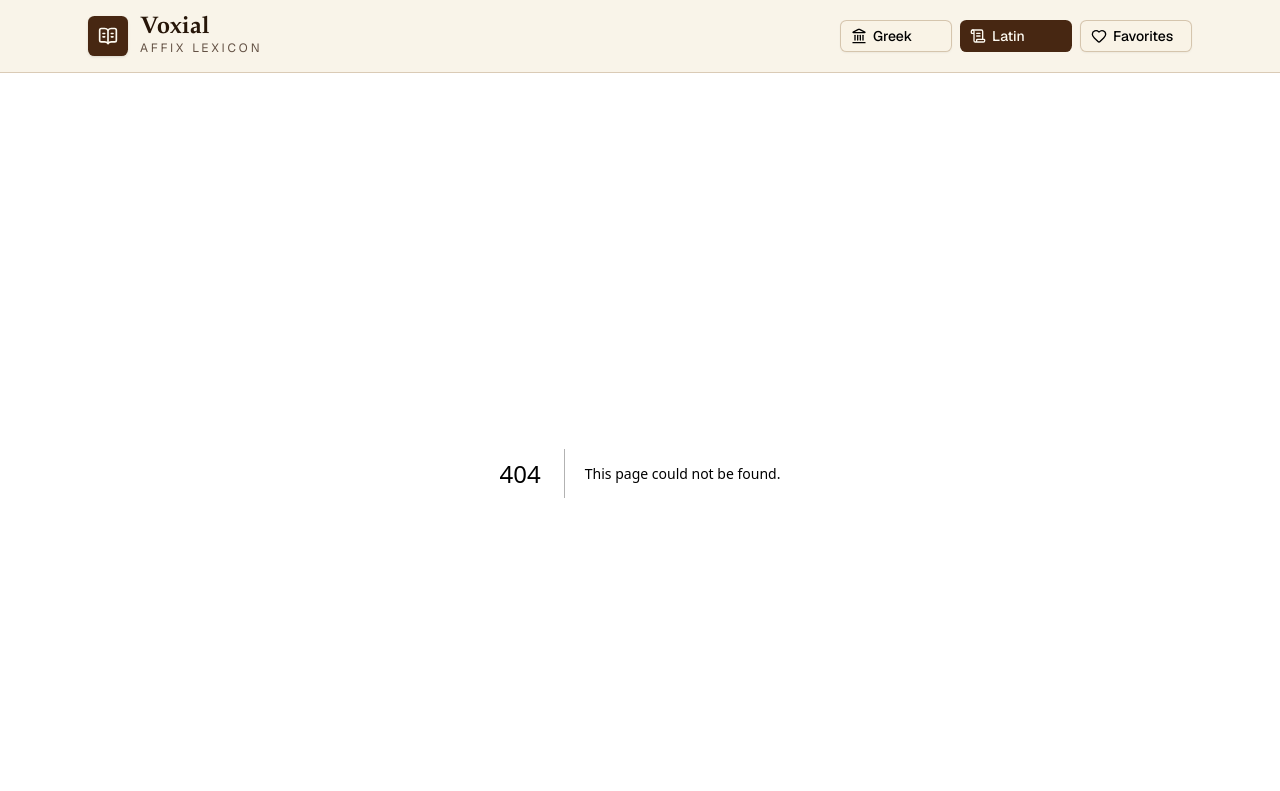
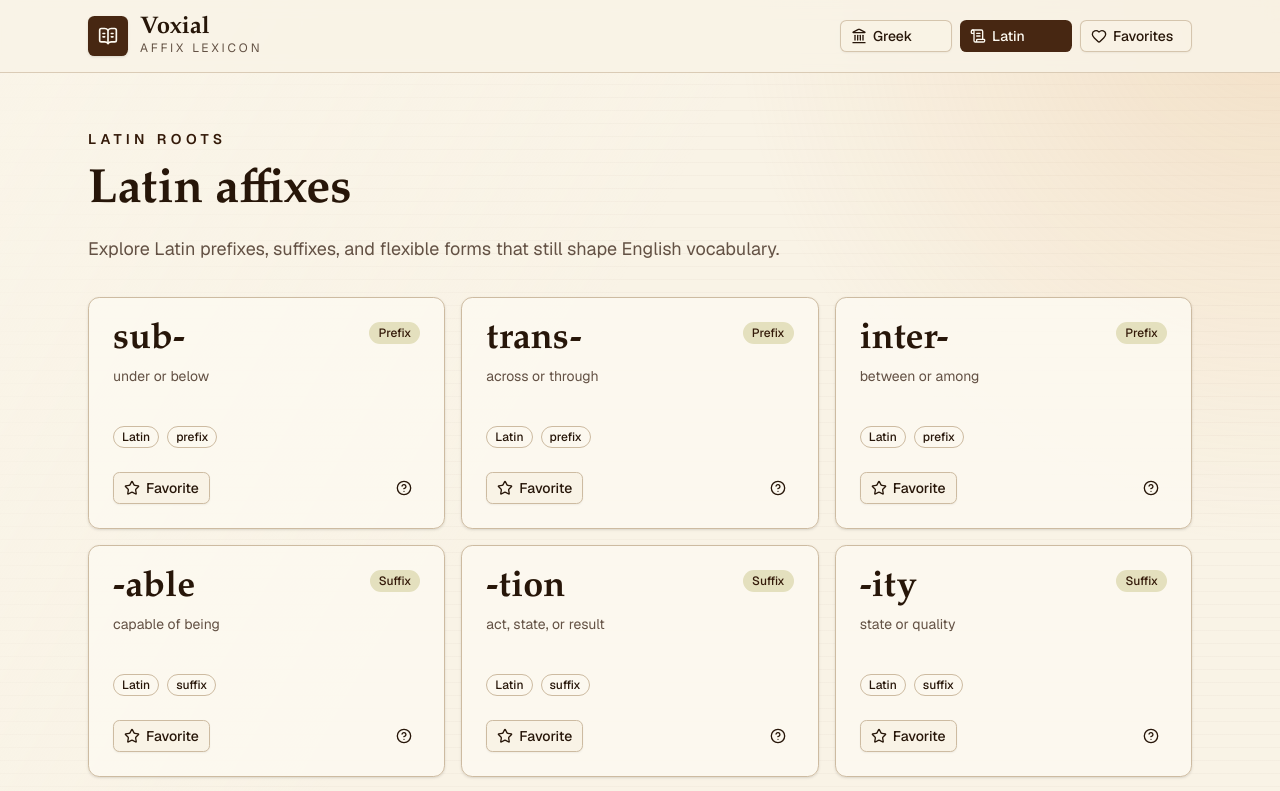
Before and after one commit to Zanny7/Voxial, a Next.js app: page /latin in a window 1280 px wide. Before the commit this address had no page. Shown: the top 791 px of the page. Built offline with nearby package versions, Linux system fonts and the light colour scheme.

Commit message:
VOX-11 build Latin affix page

```diff
--- /dev/null
+++ b/src/app/latin/page.tsx
@@ -0,0 +1,38 @@
+import { AffixCard } from "@/components/affix-card";
+import { getAffixesByOrigin } from "@/data/affixes";
+
+export default function LatinAffixesPage() {
+  const latinAffixes = getAffixesByOrigin("Latin");
+
+  return (
+    <div className="mx-auto flex w-full max-w-6xl flex-col gap-8 px-4 py-10 sm:px-6 lg:py-14">
+      <section className="max-w-3xl space-y-3">
+        <p className="text-sm font-semibold uppercase tracking-[0.32em] text-accent-foreground">
+          Latin roots
+        </p>
+        <h1 className="font-serif text-4xl font-semibold leading-tight sm:text-5xl">
+          Latin affixes
+        </h1>
+        <p className="text-lg leading-8 text-muted-foreground">
+          Explore Latin prefixes, suffixes, and flexible forms that still shape
+          English vocabulary.
+        </p>
+      </section>
+
+      {latinAffixes.length > 0 ? (
+        <section
+          aria-label="Latin affix list"
+          className="grid gap-4 md:grid-cols-2 xl:grid-cols-3"
+        >
+          {latinAffixes.map((affix) => (
+            <AffixCard key={affix.id} affix={affix} />
+          ))}
+        </section>
+      ) : (
+        <p className="rounded-md border bg-card/80 p-6 text-muted-foreground">
+          No Latin affixes are available yet.
+        </p>
+      )}
+    </div>
+  );
+}
```
